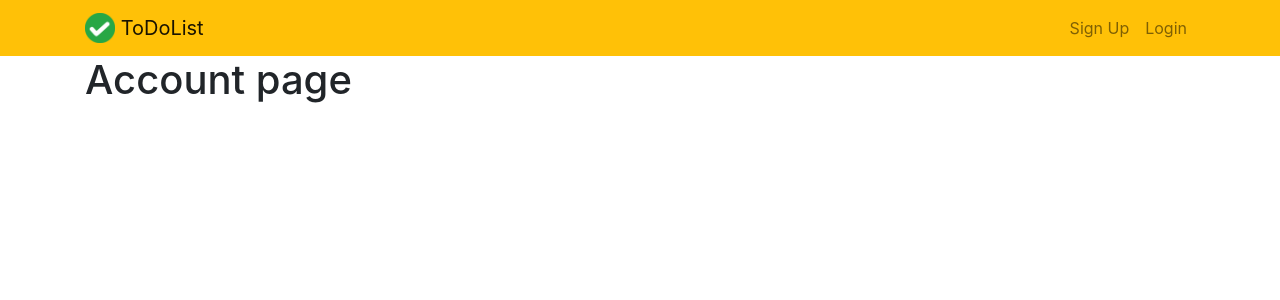
After one commit to AliaksSever/Django_Final_Project, a Django app: page /account/ in a window 1280 px wide. The commit adds this page. Shown: the top 300 px of the page. Run offline with Django 4.2, Linux system fonts and the light colour scheme; some libraries are stand-ins or nearby versions.

Commit message:
Account app for personal info has been created

```diff
--- a/ToDoList/urls.py
+++ b/ToDoList/urls.py
@@ -14,7 +14,7 @@ Including another URLconf
     2. Add a URL to urlpatterns:  path('blog/', include('blog.urls'))
 """
 from django.contrib import admin
-from django.urls import path
+from django.urls import path , include
 from todo import views
 
 urlpatterns = [
@@ -44,4 +44,7 @@ urlpatterns = [
     path('tag/<str:slug>/', views.tag_detail, name='tag_detail'),
     path('tag/<str:slug>/update/', views.tag_update, name='tag_update'),
     path('tag/<str:slug>/delete/', views.tag_delete, name='tag_delete'),
+
+    #account
+    path('account/', include('account.urls')),
 ]
--- a/account/admin.py
+++ b/account/admin.py
@@ -1,4 +1,4 @@
 from django.contrib import admin
-from .models import Person
+from .models import Account
 
-admin.site.register(Person)
+admin.site.register(Account)
--- a/account/models.py
+++ b/account/models.py
@@ -2,7 +2,7 @@ from django.db import models
 from django.contrib.auth.models import User
 from django.core.validators import MaxValueValidator, MinValueValidator
 
-class Person(models.Model):
+class Account(models.Model):
     MALE = 'ML'
     FEMALE = 'FM'
     OTHER = 'OT'
@@ -24,3 +24,7 @@ class Person(models.Model):
     job = models.CharField(max_length=20, blank=True)
     about = models.TextField(blank=True)
     user = models.OneToOneField(User, on_delete=models.CASCADE, primary_key=True)
+
+
+    def __str__(self) -> str:
+        return self.first_name
--- /dev/null
+++ b/account/templates/account/account.html
@@ -0,0 +1,5 @@
+{% extends "todo/base.html" %}
+
+{% block content %}
+    <h1>Account page</h1>
+{% endblock %}
--- /dev/null
+++ b/account/templates/account/create.html
@@ -0,0 +1,5 @@
+{% extends "todo/base.html" %}
+
+{% block content %}
+    <h1>Creating acc</h1>
+{% endblock %}
--- /dev/null
+++ b/account/urls.py
@@ -0,0 +1,8 @@
+from unicodedata import name
+from django.urls import path
+from .views import account_view
+
+
+urlpatterns = [
+    path('', account_view, name='account_view'),
+]
--- a/account/views.py
+++ b/account/views.py
@@ -1,3 +1,4 @@
 from django.shortcuts import render
 
-# Create your views here.
+def account_view(request):
+    return render(request, 'account/account.html')
--- a/todo/templates/todo/base.html
+++ b/todo/templates/todo/base.html
@@ -54,7 +54,7 @@
                 </li>
                 <!-- Account link  -->
                 <li class="nav-item">
-                    <a class="nav-link" href="#">Account</a>
+                    <a class="nav-link" href="{% url 'account_view' %}">Account</a>
                 </li>
             {% else %}
                 <li class="nav-item">
```
Also changed, not shown: account/migrations/0002_rename_person_account.py (added).
